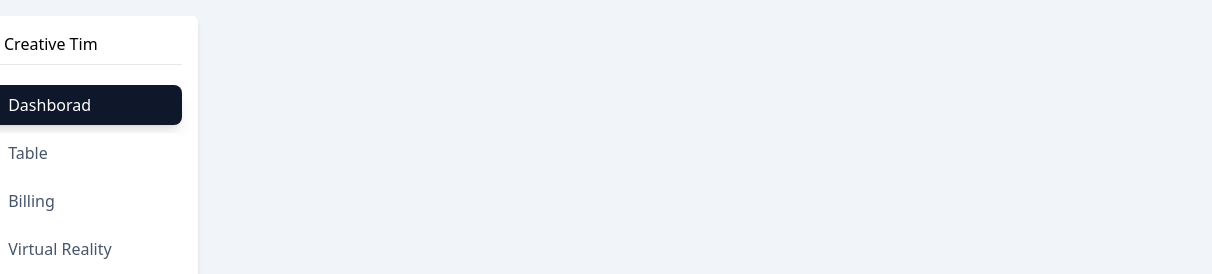
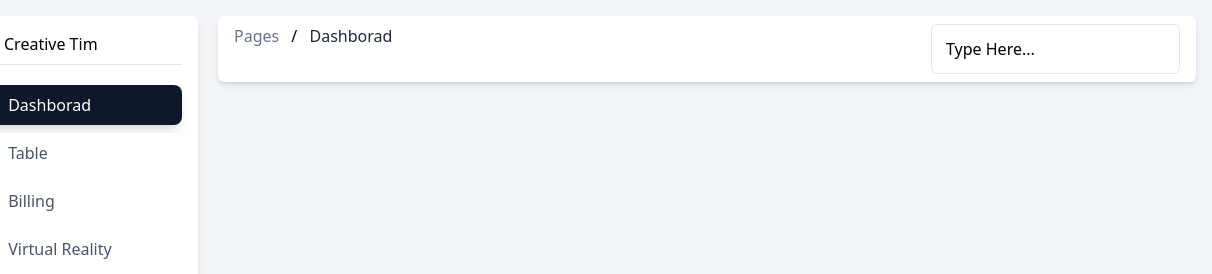
Before and after one commit to chanrithroung/dashborad-2-3, a website: page index.html in a window 1280 px wide. Shown: the top 274 px of the page, 68-1280 px from the left. Drawn offline with nearby package versions, Linux system fonts and the light colour scheme.

Commit message:
add app header

```diff
--- a/index.html
+++ b/index.html
@@ -6,9 +6,29 @@
     <script src="https://cdn.tailwindcss.com"></script>
     <link rel="stylesheet" href="https://cdn.jsdelivr.net/npm/bootstrap-icons@1.13.1/font/bootstrap-icons.min.css">
     <title>Document</title>
+    <style>
+        .floating-label {
+            position: absolute;
+            top: 50%;
+            left: 10px;
+            transform: translate( 0, -50%);
+            background-color: white;
+            padding: 0 5px;
+            pointer-events: none;
+        }
+
+
+        .search-input:focus + .floating-label {
+            top: -3px;
+            color: palevioletred;
+        }
+
+
+    </style>
 </head>
 <body>
-    <div class="h-screen w-full bg-slate-100 p-4">
+    <div class="h-screen w-full bg-slate-100 p-4 flex gap-5">
+
         <aside class="w-[250px] h-[100%] bg-white rounded-md shadow-md p-4 relative">
             <div class="flex items-center gap-2">
                 <img class="w-8" src="https://demos.creative-tim.com/material-dashboard/assets/img/logo-ct-dark.png" alt="">
@@ -68,6 +88,21 @@
             </div>
         </aside>
 
+
+        <main class="flex-1">
+            <header class="bg-white py-2 px-4 rounded-md shadow-md flex justify-between">
+                <div class="text-md">
+                    <span class="text-slate-500 me-2">Pages </span> / <span class="text-slate-800 ms-2">Dashborad</span>
+                </div>
+                <div>
+                    <form class="relative" action="">
+                        <input class="search-input  border py-3 px-2 rounded-md focus:border-pink-500 outline-none" type="text">
+                        <label class="floating-label rounded-lg transition-all" for="">Type Here...</label>
+                    </form>
+                </div>
+            </header>
+        </main>
+
     </div>
 </body>
 </html>
```
